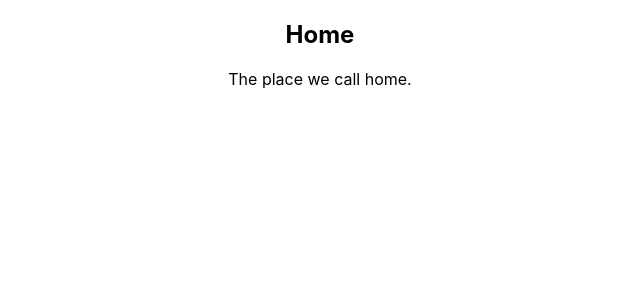
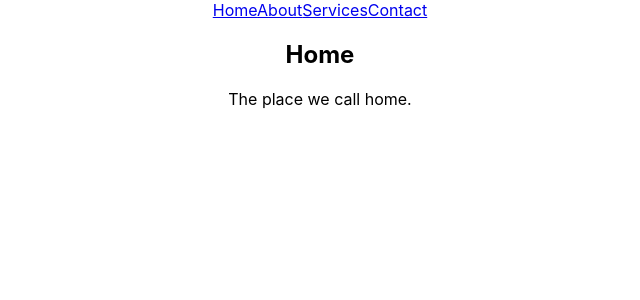
Before and after one commit to FabLab-AI-Software-Development/group-4-staticsite, a React (Create React App) app: page / in a window 1280 px wide. Shown: the top 300 px of the page, without its empty margins (320-960 px from the left). Built offline with nearby package versions, Linux system fonts and the light colour scheme.

Commit message:
adding nav

```diff
--- a/src/App.jsx
+++ b/src/App.jsx
@@ -1,13 +1,16 @@
 import logo from './logo.svg';
 import './App.css';
+import Nav from './components/nav/nav.jsx';
 
 function App() {
   return (
     <div className="App">
+      <Nav />
         <section id="home">
             <div class="container">
             <h2>Home</h2>
             <p>The place we call home.</p>
+
             {/* <img src="https://lp-cms-production.imgix.net/2019-06/GettyImages-184106738_high.jpg" alt="Image of Downtown El Paso" width = 500 /> */}
             </div>
         </section>
--- /dev/null
+++ b/src/components/nav/nav.jsx
@@ -0,0 +1,19 @@
+import React from 'react';
+import './nav.css';
+
+const Nav = () => {
+    return (
+        <nav>
+        <div class="container">
+            <a href="#home">Home</a>
+            <a href="#about">About</a>
+            <a href="#services">Services</a>
+            <a href="#contact">Contact</a>
+        </div>
+        </nav>
+    );
+}
+
+
+
+export default Nav;
```
Also changed, not shown: src/components/nav/nav.css (added).
